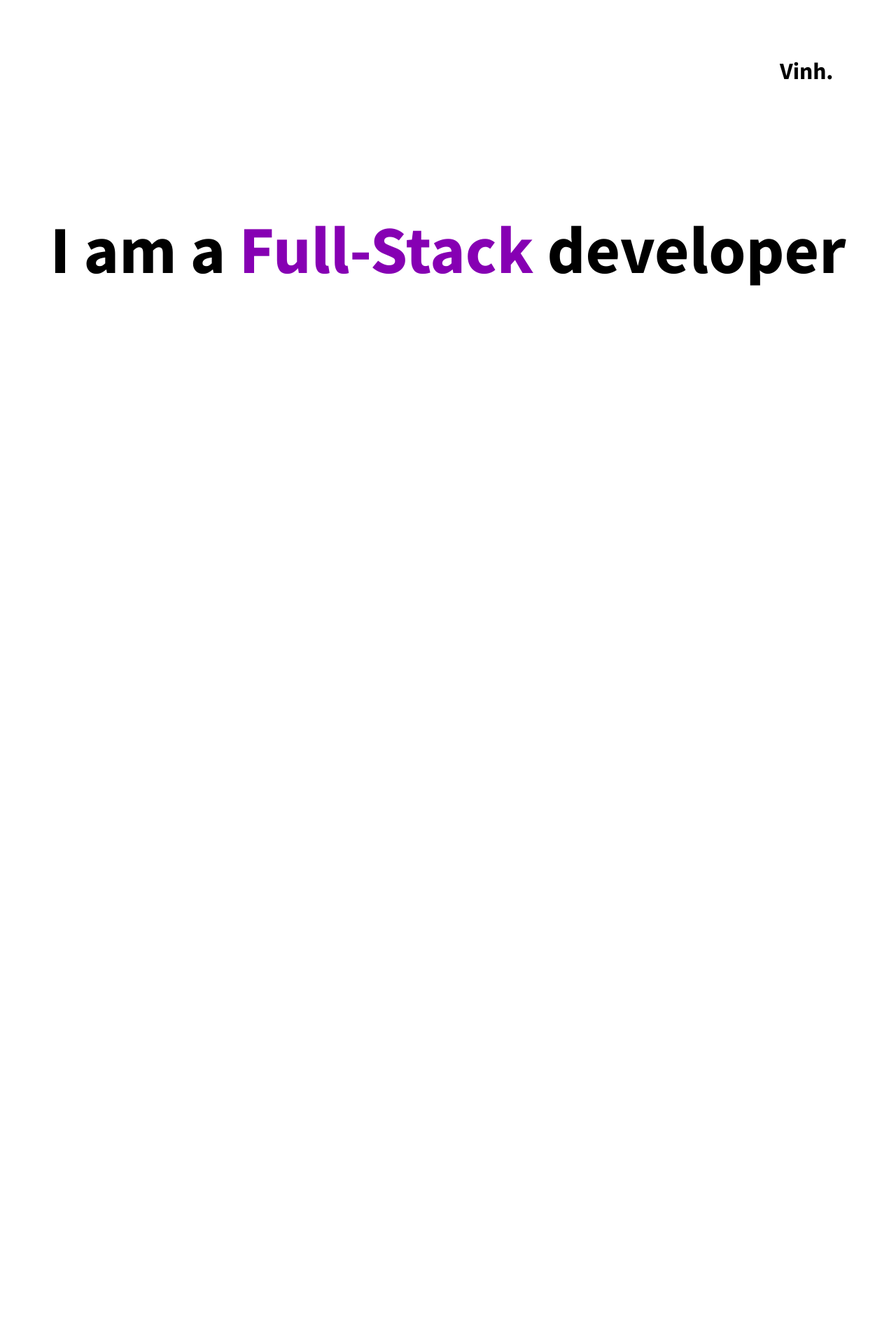
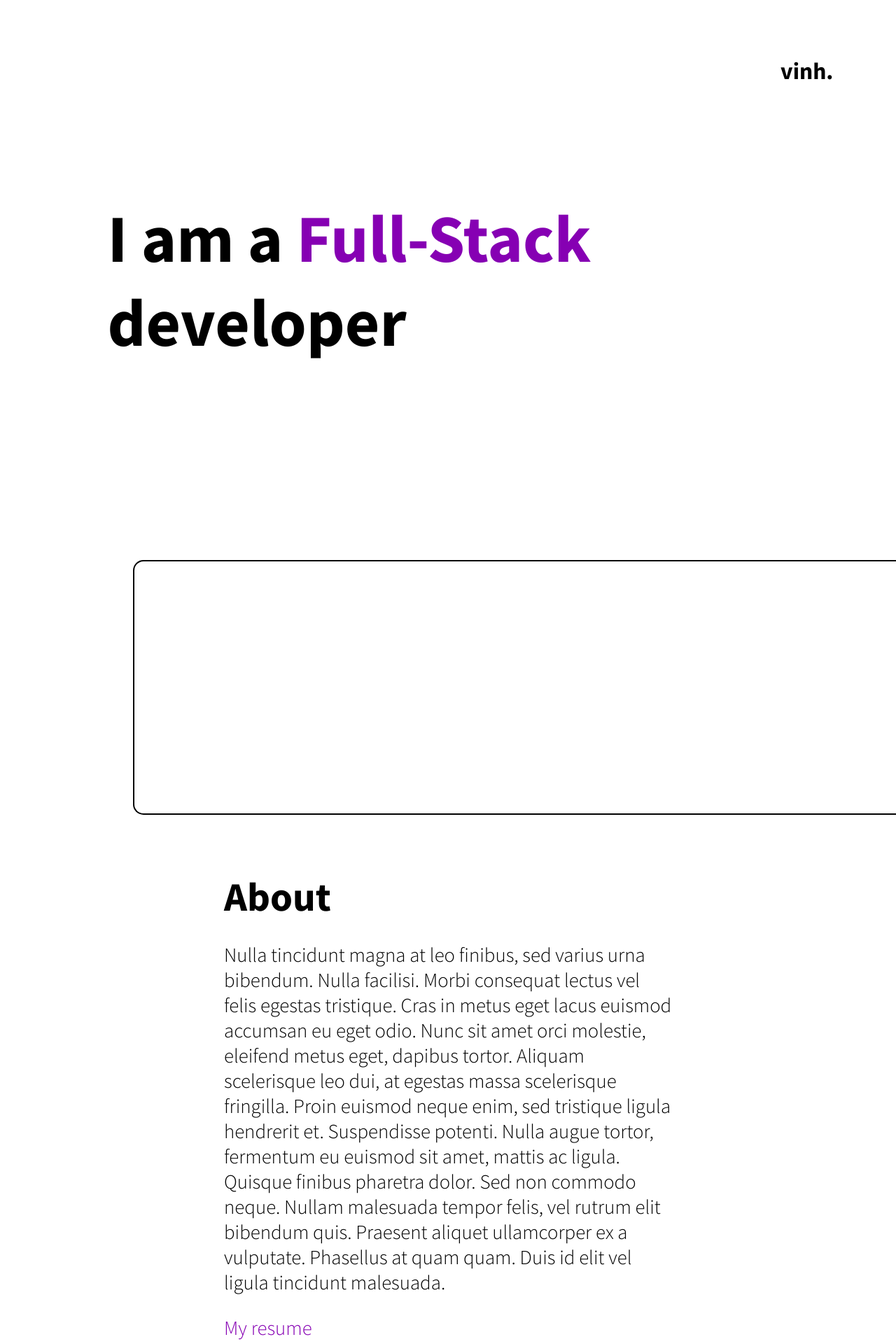
Before and after one commit to vinhbt241/my-portfolio-website, a React (Create React App) app: page /about in a window 1280 px wide. Shown: the top 1920 px of the page at 70% size. Before the commit the page ends 800 px from the top, so only its background shows below. Built offline with nearby package versions, Linux system fonts and the light colour scheme.

Commit message:
Fix potential bugs and create a reverse image section

```diff
--- a/src/components/About.js
+++ b/src/components/About.js
@@ -7,13 +7,23 @@ const About = () => {
       className="About"
 
       initial={{height: 0}}
-      animate={{height: "100vh"}}
+      animate={{height: "auto"}}
       exit={{y: window.innerHeight}}>
 
-      <HoverLink pathName="/" styleLink="HoverLink home-link" hoverText="Vinh.works" notHoverText="Vinh."/>
+      <HoverLink pathName="/" styleLink="HoverLink home-link" hoverText="vinh.home" notHoverText="vinh."/>
 
-      <div className="job-state-container">
+      <div className="about-header">
         <p>I am a <span className="purple-text">Full-Stack</span> developer</p>
+      </div>
+
+      <div className="about-illustrate">
+
+      </div>
+
+      <div className="about-main">
+        <h1>About</h1>
+        <p>Nulla tincidunt magna at leo finibus, sed varius urna bibendum. Nulla facilisi. Morbi consequat lectus vel felis egestas tristique. Cras in metus eget lacus euismod accumsan eu eget odio. Nunc sit amet orci molestie, eleifend metus eget, dapibus tortor. Aliquam scelerisque leo dui, at egestas massa scelerisque fringilla. Proin euismod neque enim, sed tristique ligula hendrerit et. Suspendisse potenti. Nulla augue tortor, fermentum eu euismod sit amet, mattis ac ligula. Quisque finibus pharetra dolor. Sed non commodo neque. Nullam malesuada tempor felis, vel rutrum elit bibendum quis. Praesent aliquet ullamcorper ex a vulputate. Phasellus at quam quam. Duis id elit vel ligula tincidunt malesuada. </p>
+        <p className="purple-text HoverLinkText">My resume</p>
       </div>
     </motion.div>
   )
--- a/src/components/Contact.js
+++ b/src/components/Contact.js
@@ -6,7 +6,7 @@ const Contact = () => {
       className="Contact"
 
       initial={{height: 0}}
-      animate={{height: "100vh"}}
+      animate={{height: "auto"}}
       exit={{y: window.innerHeight}}>
       CONTACT PAGE
     </motion.div>
--- a/src/components/Work.js
+++ b/src/components/Work.js
@@ -6,7 +6,7 @@ const Work = () => {
       className="Work"
 
       initial={{height: 0}}
-      animate={{height: "100vh"}}
+      animate={{height: "auto"}}
       exit={{y: window.innerHeight}}>
       WORK PAGE
     </motion.div>
--- a/src/styles/App.css
+++ b/src/styles/App.css
@@ -1,6 +1,11 @@
 @font-face {
   font-family: 'Source Sans Pro Bold';
   src: url(./font/Source_Sans_Pro/SourceSansPro-Bold.ttf);
+}
+
+@font-face {
+  font-family: 'Source Sans Pro Normal';
+  src: url(./font/Source_Sans_Pro/SourceSansPro-Light.ttf);
 }
 
 body {
@@ -59,12 +64,8 @@ body {
 
   display: flex;
   flex-direction: column;
-  align-items: center;
 }
 
-.About h1 {
-  margin-top: 3.2em;
-}
 
 .home-link {
   position: fixed;
@@ -72,6 +73,9 @@ body {
 
   top: 10vh;
   right: 7vw;
+
+  transition-duration: 200ms;
+  transition-timing-function: ease;
 }
 
 .home-link:hover {
@@ -85,11 +89,45 @@ body {
   color: #8600b3;
 }
 
-.job-state-container {
+.about-header {
   width: 100vw;
   height: 100vh;
   display: flex;
-  justify-content: center;
-  padding-top: 25vh;
+  align-items: center;
+  font-size: 2em;
+  padding-left: 12vw;
+  box-sizing: border-box;
+}
+
+.about-header p {
+  margin: 0;
+  padding: 0;
+}
+
+.about-illustrate {
+  width: 85vw;
+  height: 45vh;
+
+  border-width: 2px 0 2px 2px;
+  border-color: black;
+  border-style: solid;
+  border-radius: 15px 0 0 15px;
+
+  margin-left: auto;
+  margin-bottom: 10vh;
+}
+
+.about-main {
+  width: 50vw;
+  font-size: .6em;
+  font-family: 'Source Sans Pro Normal';
+  margin: auto;
+}
+
+.about-main h1 {
+  margin: 0;
+  padding: 0;
+  font-family: 'Source Sans Pro Bold';
+  font-weight: normal;
   font-size: 2em;
 }
```
